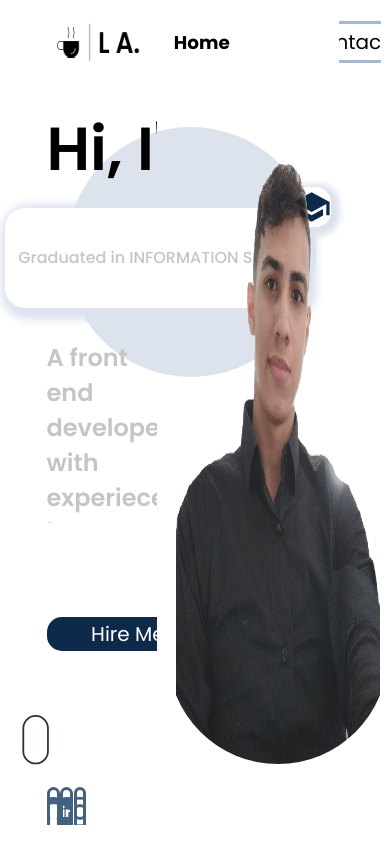
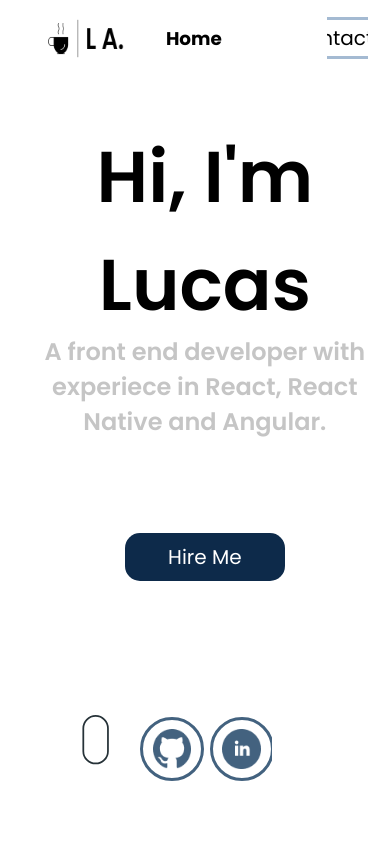
Before and after one commit to niubajr19/Portfolio, a React (Vite) app in the folder App/: page / in a window 390 px wide. Built offline with nearby package versions, Linux system fonts and the light colour scheme.

Commit message:
Home - Adicionando responsividade abaixo de 1024px

```diff
--- a/App/src/index.css
+++ b/App/src/index.css
@@ -8,3 +8,9 @@
 
   overflow: hidden;
 }
+
+@media (max-width: 1024px) {
+  * {
+    margin-right: 2%;
+  }
+}
--- a/App/src/pages/Home/index.tsx
+++ b/App/src/pages/Home/index.tsx
@@ -3,6 +3,7 @@ import Header from "../../components/Header";
 import {
   Button,
   ButtonText,
+  Circle,
   Container,
   Content,
   FloatContainer,
@@ -13,8 +14,11 @@ import {
   InfoSubtitle,
   SchoolIconContainer,
   SocialMediaContainer,
+  SocialMediaImg,
   SocialMediasContainer,
   ThumbContainer,
+  ThumbImg,
+  TitleContainer,
 } from "./styles";
 
 import Thumb from "../../assets/thumb.webp";
@@ -46,7 +50,9 @@ function Home() {
       <Header />
       <Content>
         <InfoContainer>
-          <GreatsTitle>Hi, I'm Lucas Antonio</GreatsTitle>
+          <TitleContainer>
+            <GreatsTitle>Hi, I'm Lucas Antonio</GreatsTitle>
+          </TitleContainer>
           <InfoSubtitle>
             A front end developer with experiece in React, React Native and
             Angular.
@@ -61,7 +67,7 @@ function Home() {
                 color="secondary"
                 target={"_blank"}
               >
-                <img src={GithubImg} alt="Github Logo" width={30} height={30} />
+                <SocialMediaImg src={GithubImg} alt="Github Logo" />
               </ButtonUI>
             </SocialMediaContainer>
 
@@ -71,12 +77,7 @@ function Home() {
                 color="secondary"
                 target={"_blank"}
               >
-                <img
-                  src={LinkedinImg}
-                  alt="Linkedin Logo"
-                  width={30}
-                  height={30}
-                />
+                <SocialMediaImg src={LinkedinImg} alt="Linkedin Logo" />
               </ButtonUI>
             </SocialMediaContainer>
             <SocialMediaContainer>
@@ -85,29 +86,13 @@ function Home() {
                 color="secondary"
                 target={"_blank"}
               >
-                <img
-                  src={InstagramImg}
-                  alt="Instagram Logo"
-                  width={30}
-                  height={30}
-                />
+                <SocialMediaImg src={InstagramImg} alt="Instagram Logo" />
               </ButtonUI>
             </SocialMediaContainer>
           </SocialMediasContainer>
         </InfoContainer>
         <ThumbContainer>
-          <div
-            style={{
-              backgroundColor: "rgba(220, 227, 237, 1)",
-              borderRadius: 150,
-              width: 250,
-              height: 250,
-              position: "absolute",
-              top: "15%",
-              left: "15%",
-              zIndex: 0,
-            }}
-          />
+          <Circle />
           <FloatContainer>
             <SchoolIconContainer>
               <MdSchool color={theme.color.primary} size={40} />
@@ -117,14 +102,9 @@ function Home() {
             </GraduatedFloatContainer>
           </FloatContainer>
 
-          <img
-            src={Thumb}
-            style={{ borderRadius: 300, zIndex: 2, opacity: 0.9 }}
-            width={600}
-            height={600}
-          />
+          <ThumbImg src={Thumb} />
         </ThumbContainer>
-        <div style={{ position: "absolute", bottom: "1%", left: -50 }}>
+        <div style={{ position: "absolute", bottom: "1%", left: 10 }}>
           <Lottie options={defaultOptions} height={150} width={150} />
         </div>
       </Content>
--- a/App/src/pages/Home/styles.ts
+++ b/App/src/pages/Home/styles.ts
@@ -10,22 +10,34 @@ export const Container = styled.div`
   justify-content: flex-start;
 
   flex-direction: column;
+
+  @media (max-width: 1024px) {
+    align-items: center;
+    justify-content: center;
+  }
 `;
 
 export const Content = styled.div`
   display: flex;
 
-  width: 100%;
-  height: 90%;
+  width: 100vw;
+  height: 90vh;
 
   align-items: center;
   justify-content: space-between;
+
+  @media (max-width: 1024px) {
+    align-items: center;
+    justify-content: center;
+    height: 100%;
+    width: 100%;
+  }
 `;
 
 export const InfoContainer = styled.div`
   display: flex;
 
-  height: 95%;
+  height: 95vh;
   width: 35%;
 
   align-items: flex-start;
@@ -33,14 +45,29 @@ export const InfoContainer = styled.div`
   justify-content: center;
 
   z-index: 1;
+
+  @media (max-width: 1024px) {
+    width: 100%;
+
+    align-items: center;
+    flex-direction: column;
+    justify-content: center;
+  }
 `;
 
 export const TitleContainer = styled.div`
   display: flex;
 
-  height: 20%;
+  height: 25vh;
 
   justify-content: center;
+
+  @media (max-width: 1025px) {
+    height: 25vh;
+
+    justify-content: flex-start;
+    align-items: flex-start;
+  }
 `;
 
 export const DescriptionContainer = styled.div`
@@ -90,7 +117,7 @@ export const SocialMediasContainer = styled.div`
   display: flex;
 
   height: 10%;
-  width: 35%;
+  width: 40%;
 
   align-items: flex-start;
   justify-content: space-around;
@@ -106,6 +133,12 @@ export const ThumbContainer = styled.div`
 
   align-items: center;
   justify-content: flex-start;
+  @media (max-width: 1024px) {
+    width: 0;
+    height: 0;
+
+    display: none;
+  }
 `;
 
 export const SocialMediaContainer = styled.div`
@@ -113,8 +146,11 @@ export const SocialMediaContainer = styled.div`
   align-items: center;
   justify-content: center;
 
-  height: 3.1rem;
-  width: 3.1rem;
+  height: 4rem;
+  width: 4rem;
+
+  min-height: 4rem;
+  min-width: 4rem;
 
   border-radius: 80rem;
   border: 3px solid ${({ theme }) => theme.color.secondary};
@@ -122,13 +158,18 @@ export const SocialMediaContainer = styled.div`
   background-color: transparent;
 `;
 
+export const SocialMediaImg = styled.img`
+  width: 2.5rem;
+  height: 2.5rem;
+`;
+
 export const GraduatedFloatContainer = styled.div`
   display: flex;
   align-items: center;
   justify-content: center;
 
-  width: 300px;
-  height: 100px;
+  width: 18.5rem;
+  height: 6.25rem;
 
   background-color: ${({ theme }) => theme.color.background_color};
   bottom: 60%;
@@ -150,9 +191,13 @@ export const SchoolIconContainer = styled.div`
   box-shadow: 3px 3px 6px 6px ${({ theme }) => theme.color.support_secondary};
   background-color: ${({ theme }) => theme.color.background_color};
 
+  padding: 0.2rem;
+
   position: absolute;
+
   z-index: 2;
-  top: 6%;
+
+  top: 1vh;
   right: 5%;
 `;
 
@@ -166,8 +211,35 @@ export const FloatContainer = styled.div`
 
   position: absolute;
 
-  bottom: 60%;
+  bottom: 60vh;
   right: 10%;
+`;
+
+export const Circle = styled.div`
+  @media (min-width: 1025px) {
+    width: 15.6rem;
+    height: 15.6rem;
+
+    border-radius: 7.8rem;
+    background-color: rgba(220, 227, 237, 1);
+
+    position: absolute;
+
+    top: 18vh;
+    left: 18vw;
+    z-index: 0;
+  }
+`;
+
+export const ThumbImg = styled.img`
+  width: 40rem;
+  height: 40rem;
+
+  border-radius: 20rem;
+
+  z-index: 2;
+
+  opacity: 0.9;
 `;
 
 //Info Texts
@@ -180,6 +252,15 @@ export const GreatsTitle = styled.p`
   text-align: left;
 
   margin-bottom: 94px;
+
+  @media (max-width: 1025px) {
+    text-align: center;
+    font-size: 4.5rem;
+    margin: 0;
+
+    padding-left: 3rem;
+    padding-right: 3rem;
+  }
 `;
 
 export const InfoSubtitle = styled.p`
@@ -189,6 +270,9 @@ export const InfoSubtitle = styled.p`
 
   margin-bottom: 94px;
   color: ${({ theme }) => theme.color.text_secondary};
+  @media (max-width: 1025px) {
+    text-align: center;
+  }
 `;
 
 export const GraduatedText = styled.p`
```
